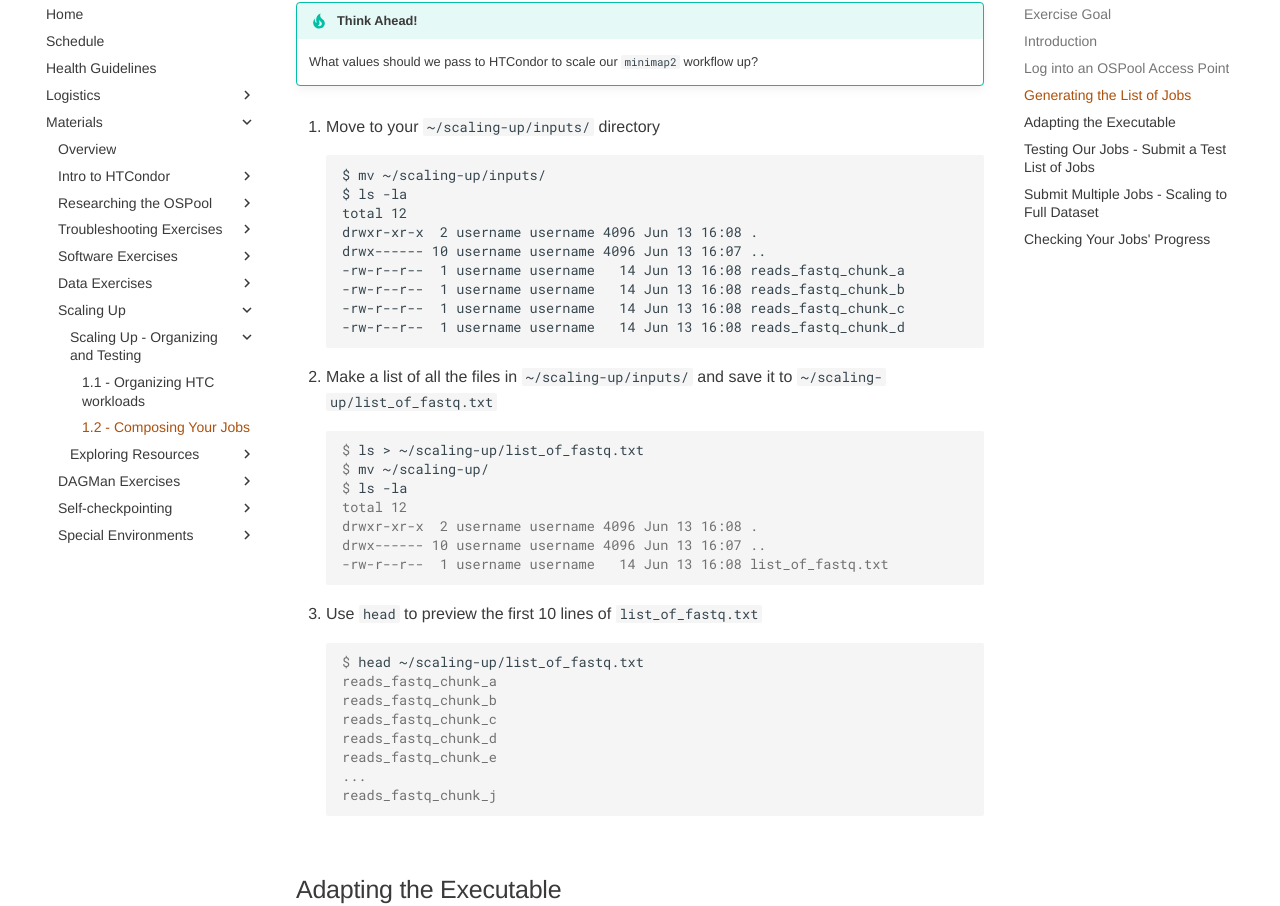
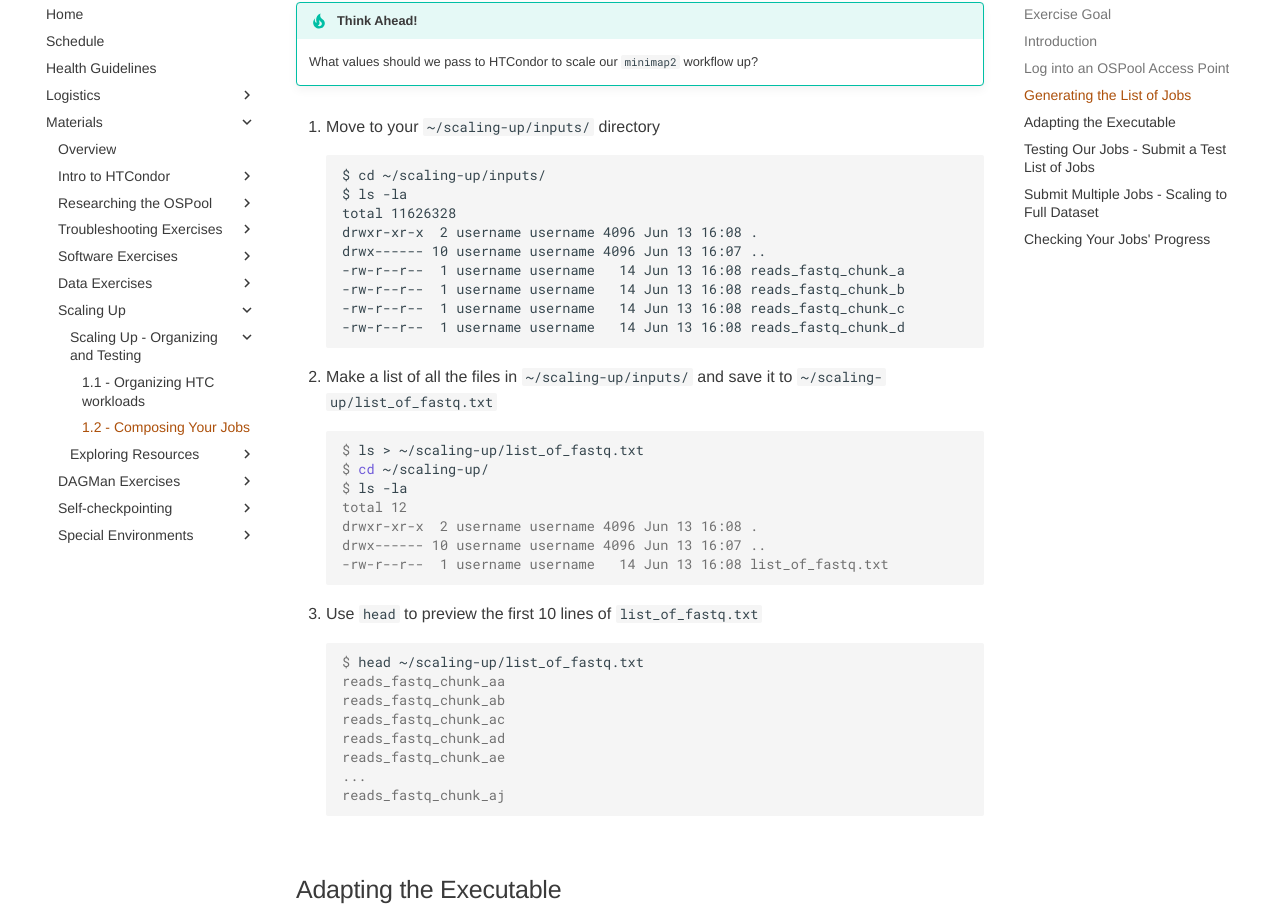
Before and after one commit to osg-htc/school-2025, an MkDocs documentation site: the page built from docs/materials/scaling/part1-ex2-composing-the-job.md, in a window 1280 px wide and 1400 px high, scrolled down 875 px. Shown: the part 94-1000 px from the top of the window. Built offline with MkDocs 1.6.1 and Material for MkDocs 9.7.7, drawn with Linux system fonts in a browser that asks for light colours; some of the changed text lies outside the part shown.

Commit message:
patched typos

```diff
--- a/docs/materials/scaling/part1-ex2-composing-the-job.md
+++ b/docs/materials/scaling/part1-ex2-composing-the-job.md
@@ -26,9 +26,9 @@
 
 1. Move to your `~/scaling-up/inputs/` directory
 
-        $ mv ~/scaling-up/inputs/
+        $ cd ~/scaling-up/inputs/
         $ ls -la
-        total 12
+        total 11626328
         drwxr-xr-x  2 username username 4096 Jun 13 16:08 .
         drwx------ 10 username username 4096 Jun 13 16:07 ..
         -rw-r--r--  1 username username   14 Jun 13 16:08 reads_fastq_chunk_a
@@ -40,7 +40,7 @@
 
         :::console
         $ ls > ~/scaling-up/list_of_fastq.txt
-        $ mv ~/scaling-up/
+        $ cd ~/scaling-up/
         $ ls -la
         total 12
         drwxr-xr-x  2 username username 4096 Jun 13 16:08 .
@@ -51,13 +51,13 @@
 
         :::console
         $ head ~/scaling-up/list_of_fastq.txt
-        reads_fastq_chunk_a
-        reads_fastq_chunk_b
-        reads_fastq_chunk_c
-        reads_fastq_chunk_d
-        reads_fastq_chunk_e
+        reads_fastq_chunk_aa
+        reads_fastq_chunk_ab
+        reads_fastq_chunk_ac
+        reads_fastq_chunk_ad
+        reads_fastq_chunk_ae
         ...
-        reads_fastq_chunk_j
+        reads_fastq_chunk_aj
 
 ## Adapting the Executable
 Now that we have our data partitioned into independent subsets to be mapped in parallel, we can work on adapting our executable for use on the OSPool. We will start with the following template executable file, which is also found in your project directory under `~/scaling-up/minimap2.sh`.
@@ -90,7 +90,7 @@
         #!/bin/bash
         reads_subset_file="$1"
         # Use minimap2 to map the basecalled reads to the reference genome
-        minimap2 -ax map-ont Celegans_ref.mmi $(reads_subset_file) > output.sam
+        minimap2 -ax map-ont Celegans_ref.mmi "$reads_subset_file" > output.sam
 
 2. Modify the executable use the name of our input reads subset file (`$reads_subset_file`) as the prefix of our output file.
 
@@ -98,7 +98,7 @@
         #!/bin/bash
         reads_subset_file="$1"
         # Use minimap2 to map the basecalled reads to the reference genome
-        minimap2 -ax map-ont Celegans_ref.mmi "$(reads_subset_file)" > "$(reads_subset_file)_output.sam"
+        minimap2 -ax map-ont Celegans_ref.mmi "$reads_subset_file" > "${reads_subset_file}_output.sam"
 
 !!! question "Not sure how variables work on bash?"
 
```
Also changed, not shown: other parts of docs/materials/scaling/part1-ex2-composing-the-job.md (+5 -1 lines).
